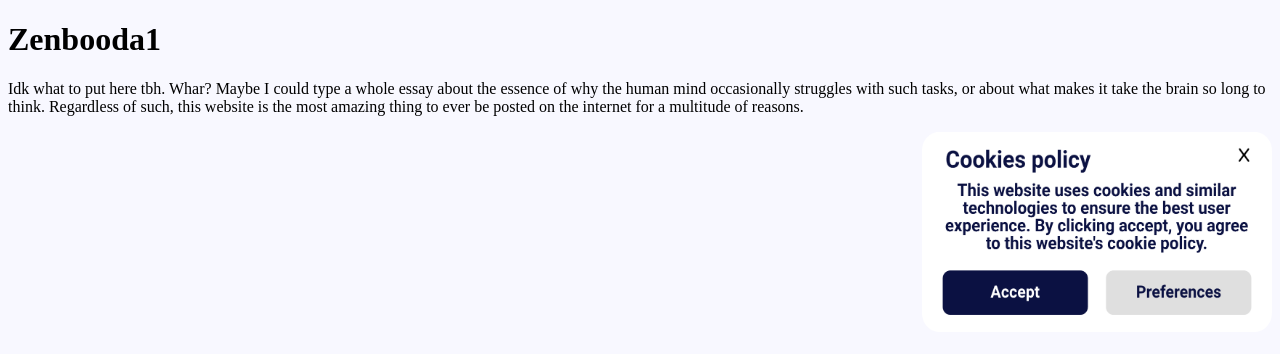
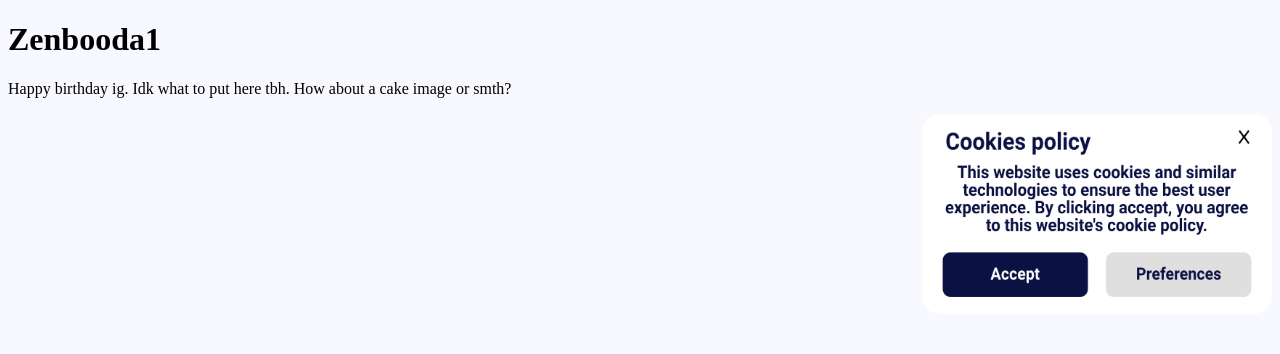
Before and after one commit to Thekrustgamer/zenbooda1, a plain HTML site: page index.html in a window 1280 px wide. Drawn offline with Linux system fonts and the light colour scheme.

Commit message:
Update index.html

```diff
--- a/index.html
+++ b/index.html
@@ -7,7 +7,7 @@
 <body style="background-color:ghostwhite;">
 <meta http-equiv = "refresh" content = "10; url = https://thekrustgamer.github.io/zenbooda1/rickrollmp4full.mp4" />
 <h1>Zenbooda1</h1>
-<p>Idk what to put here tbh. Whar? Maybe I could type a whole essay about the essence of why the human mind occasionally struggles with such tasks, or about what makes it take the brain so long to think. Regardless of such, this website is the most amazing thing to ever be posted on the internet for a multitude of reasons.</p>
+<p>Happy birthday ig. Idk what to put here tbh. How about a cake image or smth?</p>
 <div>
 <a href="https://thekrustgamer.github.io/zenbooda1/rickrollmp4full.mp4">
     <img src="https://github.com/Thekrustgamer/zenbooda1/blob/main/CookiePolicyImage.png?raw=true" alt="Cookies policy" align="right" height="200" width="350">
```
